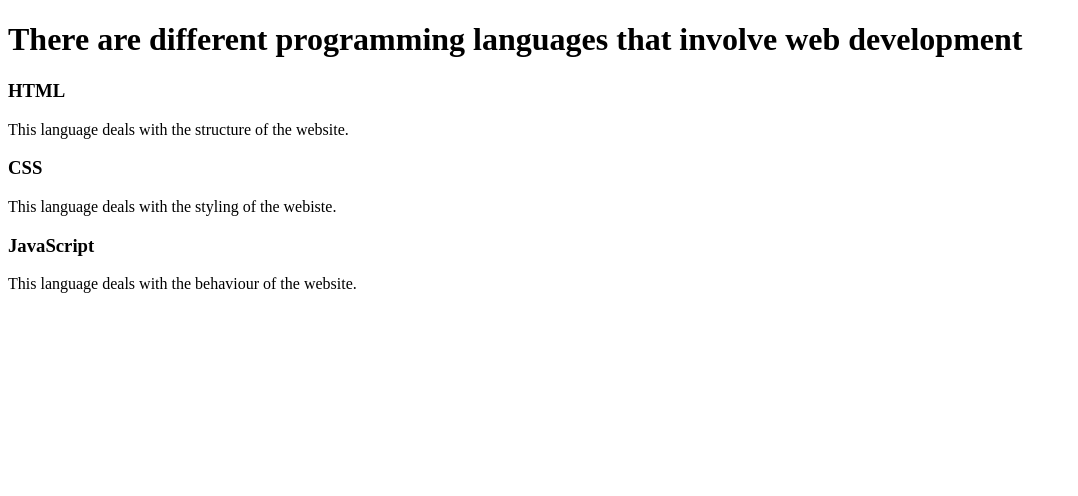
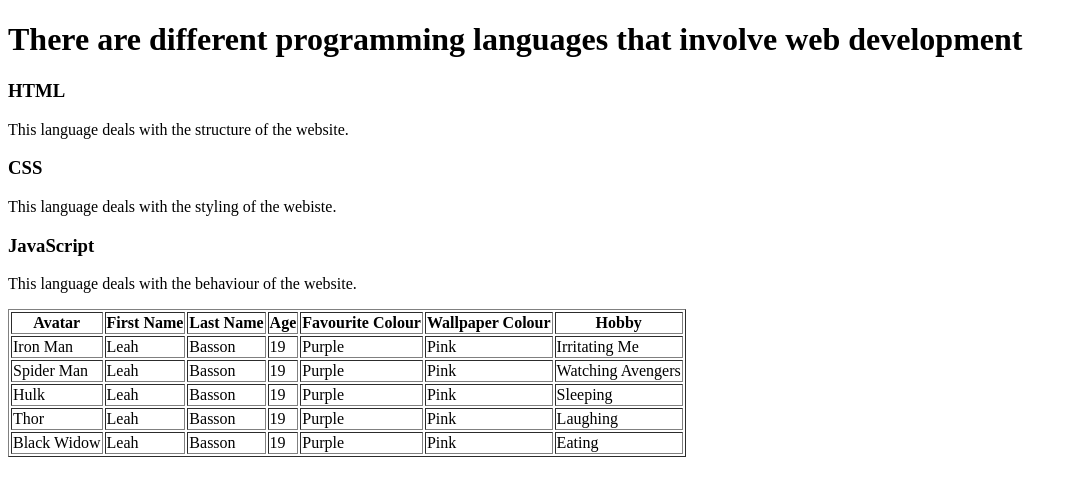
Before and after one commit to Joshua-Langeveldt/Wednesday, a plain HTML site: page index.html in a window 1280 px wide. Shown: the whole page, without its empty margins (0-1078 px from the left). Drawn offline with Linux system fonts and the light colour scheme.

Commit message:
Updated File

```diff
--- a/index.html
+++ b/index.html
@@ -20,5 +20,64 @@
     <p>This language deals with the behaviour of the website.</p>
 </main>
 
+<table border="1">
+    <tr>
+      <th>Avatar</th>
+      <th>First Name</th>
+      <th>Last Name</th>
+      <th>Age</th>
+      <th>Favourite Colour</th>
+      <th>Wallpaper Colour</th>
+      <th>Hobby</th>
+
+    </tr>
+    <tr>
+      <td>Iron Man</td>
+      <td>Leah</td>
+      <td>Basson</td>
+      <td>19</td>
+      <td>Purple</td>
+      <td>Pink</td>
+      <td>Irritating Me</td>
+    </tr>
+
+    <tr>
+      <td>Spider Man</td>
+      <td>Leah</td>
+      <td>Basson</td>
+      <td>19</td>
+      <td>Purple</td>
+      <td>Pink</td>
+      <td>Watching Avengers</td>
+    </tr>
+<tr>
+    <td>Hulk</td>
+    <td>Leah</td>
+    <td>Basson</td>
+    <td>19</td>
+    <td>Purple</td>
+    <td>Pink</td>
+    <td>Sleeping</td>
+</tr>
+<tr>
+    <td>Thor</td>
+    <td>Leah</td>
+    <td>Basson</td>
+    <td>19</td>
+    <td>Purple</td>
+    <td>Pink</td>
+    <td>Laughing</td>
+</tr>
+<tr>
+    <td>Black Widow</td>
+    <td>Leah</td>
+    <td>Basson</td>
+    <td>19</td>
+    <td>Purple</td>
+    <td>Pink</td>
+    <td>Eating</td>
+</tr>
+  </table>
+
 </body>
 </html>
```
